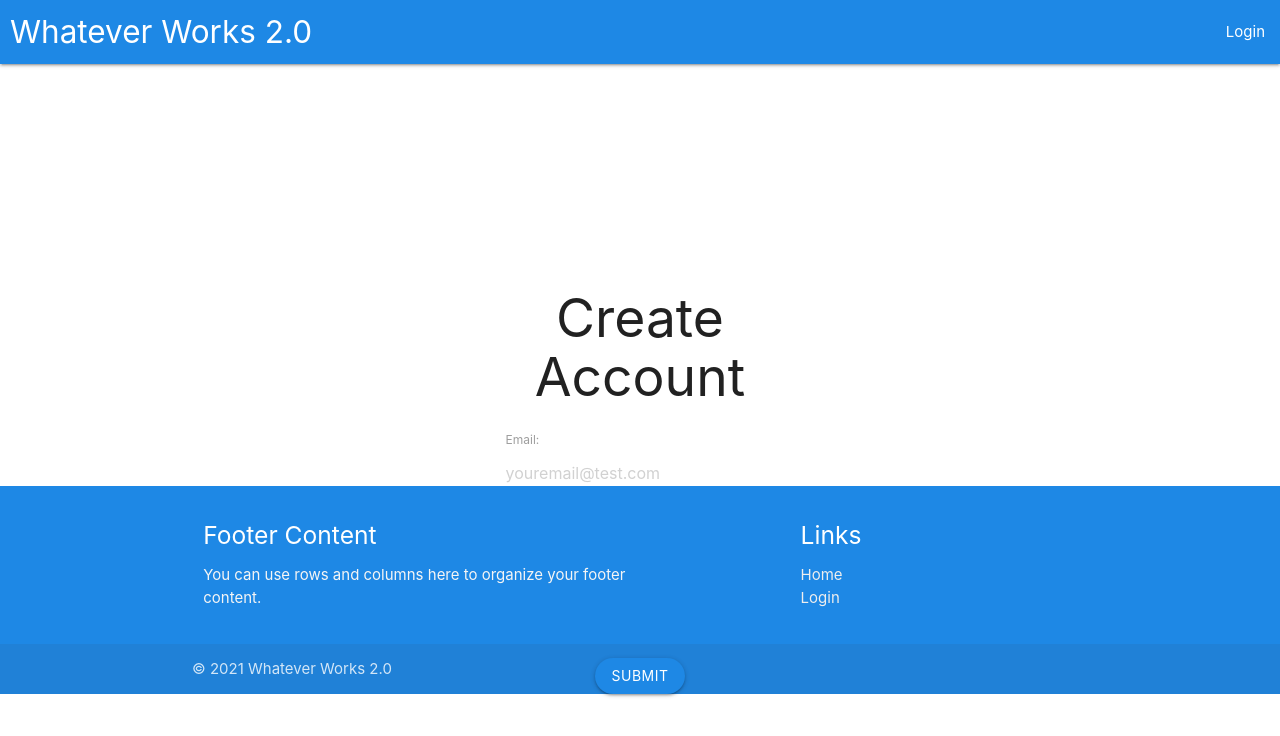
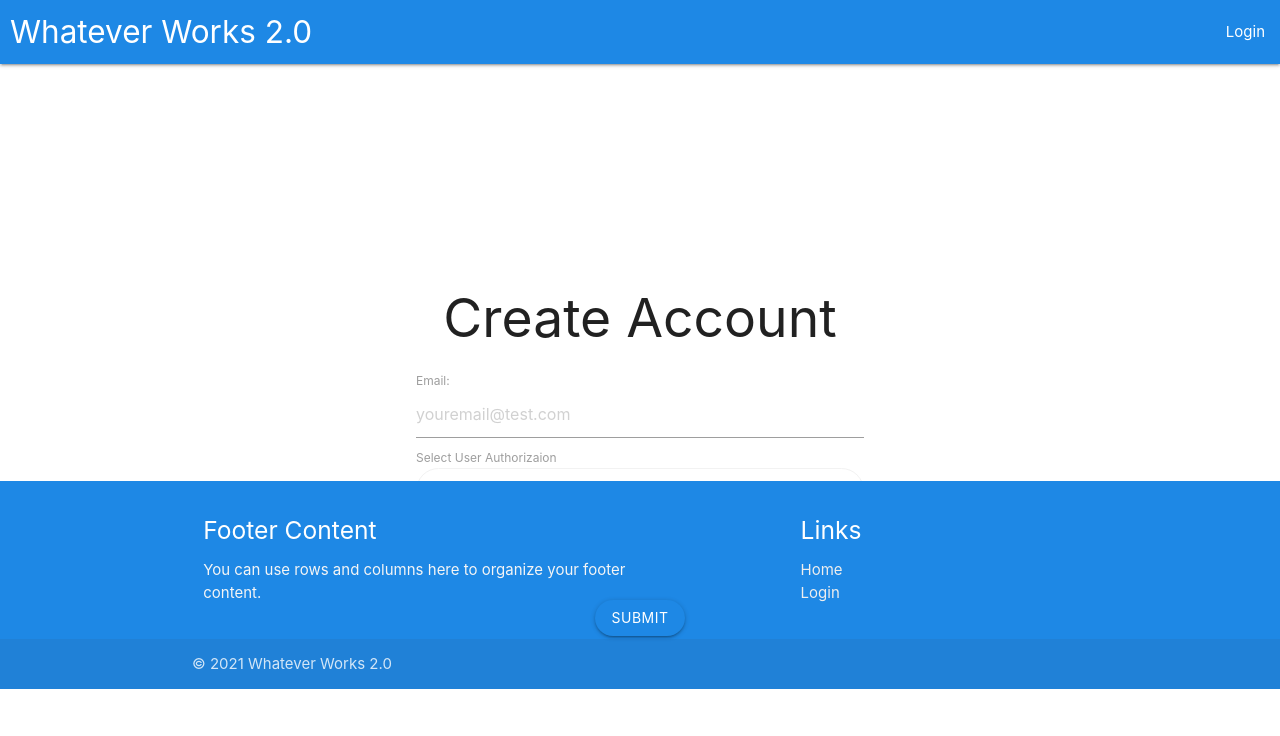
Before and after one commit to clintonstrange/custom-forms, a React (Create React App) app in the folder client/: page /signup in a window 1280 px wide. Shown: the top 736 px of the page. Built offline with nearby package versions, Linux system fonts and the light colour scheme; no server answers.

Commit message:
adjusted the width of the signup form with a new custom id

```diff
--- a/client/src/index.css
+++ b/client/src/index.css
@@ -1,12 +1,11 @@
-import('react-materialize')
-html {
+import('react-materialize') html {
 	height: 100%;
 	box-sizing: border-box;
 	touch-action: manipulation;
 	font-feature-settings: 'case' 1, 'rlig' 1, 'calt' 0;
 	text-rendering: optimizeLegibility;
 	-webkit-font-smoothing: antialiased;
-	-webkit-tap-highlight-color: rgba(0,0,0,0);
+	-webkit-tap-highlight-color: rgba(0, 0, 0, 0);
 	scroll-behavior: smooth;
 }
 
@@ -14,7 +13,6 @@ body {
 	position: relative;
 	min-height: 100%;
 	margin: 0;
-
 }
 
 /* custom css for desktops */
@@ -26,6 +24,12 @@ body {
 /* customize the card for the login screen */
 #card-custom {
 	width: 30%;
+	margin: auto;
+}
+
+/* customize the card for the login screen */
+#card-custom-signup {
+	width: 50%;
 	margin: auto;
 }
 
--- a/client/src/pages/Signup.js
+++ b/client/src/pages/Signup.js
@@ -39,7 +39,7 @@ function Signup(props) {
 		<>
 			<div className='fit login-parent'>
 				<div className='container my-1'>
-					<div id='card-custom'>
+					<div id='card-custom-signup'>
 						<h2 className='center-align'>Create Account</h2>
 						<form onSubmit={handleFormSubmit}>
 							<div className='flex-row space-between my-2'>
```
